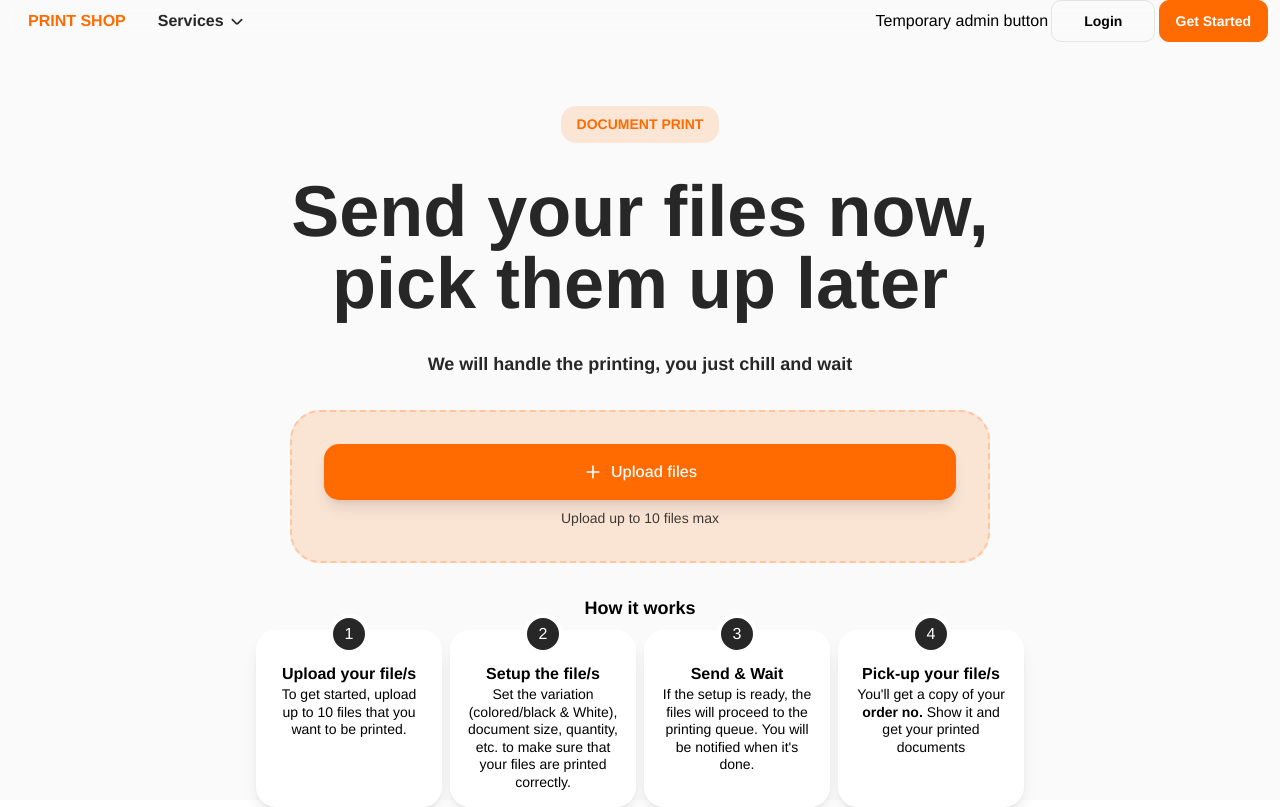
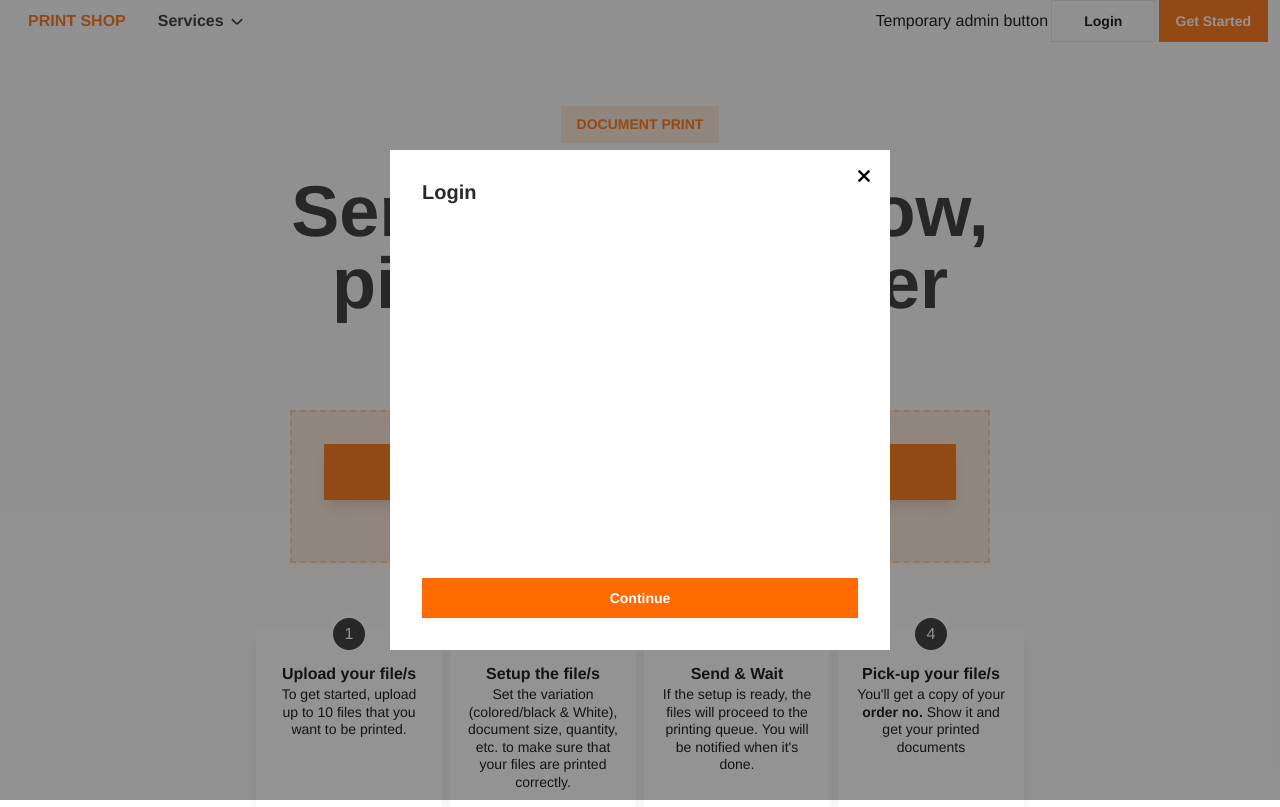
Before and after one commit to GeloyC/printshop, a React (Vite) app in the folder client/: page / in a window 1280 px wide. Both pictures are taken after a click on the button "Login". Built offline with nearby package versions, Linux system fonts and the light colour scheme.

Commit message:
created a login and signup modal, not yet working

```diff
--- a/client/src/App.tsx
+++ b/client/src/App.tsx
@@ -2,7 +2,7 @@ import './App.css'
 import { BrowserRouter, Routes, Route } from 'react-router-dom'
 
 import ClientLayout from './layouts/client.layout'
-import Home from './pages/client/Home'
+import Home from './pages/client/Home/Home'
 import DocumentPrintSetup from './pages/client/DocumentPrintSetup'
 import AdminLayout from './layouts/admin.layout'
 import Service from './pages/admin/Service'
--- /dev/null
+++ b/client/src/components/client/navbar.tsx
@@ -0,0 +1,63 @@
+import { Link } from "react-router-dom";
+
+import Arrow from '/src/assets/icon/arrow-no-tail.svg?react'
+import { useState } from "react";
+import ModalWrapper from "../wrapper/ModalWrapper";
+import Signup from "../modal/client/Signup";
+import Login from "../modal/client/Login";
+
+function NavBar () {
+
+    const [loginOpen, setLoginOpen] = useState<boolean>(false);
+    const [signupOpen, setSignupOpen] = useState<boolean>(false);
+
+    return (
+        <>
+            <section className="sticky top-0 backdrop-blur flex w-full items-center justify-between h-[4rem] px-[0.75rem]">
+                <div className="flex items-center h-full gap-[1rem]">
+                    <Link to="/" className="text-[#ff6b00] font-bold pl-[1rem]">PRINT SHOP</Link>
+
+                    <div className="group relative flex h-full">
+                        <div className="flex h-full items-center cursor-pointer">
+                            <div className="flex items-center gap-[0.2rem] px-[1rem] py-[0.5rem] hover:bg-[#B1B2B5]/25 rounded-[5px] text-[#272727]">
+                                <span className="font-bold text-[#272727]">Services</span>
+                                <Arrow className="size-5 rotate-270 group-hover:rotate-90 transition-all duration-100"/>
+                            </div>
+                        </div>
+
+                        <div className="absolute top-[3rem] left-1/2 -translate-x-1/2 p-[0.5rem] hidden group-hover:flex flex flex-col items-start shadow-lg bg-[#FFF] border border-[#272727]/10">
+                            <Link to="/" className="whitespace-nowrap py-[0.5rem] px-[1rem] hover:bg-[#B1B2B5]/25 active:bg-[#B1B2B5]/35">Document Print</Link>
+                        </div>
+                    </div>
+                </div>
+
+                <div className="flex items-center h-full gap-[0.2rem]">
+                    <Link to="/admin/service">Temporary admin button</Link>
+                    <button onClick={()=>setLoginOpen(true)} className="border border-[#272727]/10 hover:border-[#272727]/50 active:border-[#272727] px-[1rem] py-[0.5rem] cursor-pointer transition-all duration-100">
+                        <span className="px-[1rem] font-bold text-[14px]">Login</span>
+                    </button>
+                    <button onClick={()=>setSignupOpen(true)} className="border border-[#ff6b00] bg-[#ff6b00] hover:bg-[#e76100] active:bg-[#ff6b00] px-[1rem] py-[0.5rem] cursor-pointer transition-all duration-100">
+                        <span className="text-[#FFF] font-bold text-[14px]">Get Started</span>
+                    </button>
+                </div>
+            </section>
+
+            {signupOpen && (
+                <ModalWrapper>
+                    <Signup />
+                </ModalWrapper>
+            )}
+
+            {loginOpen && (
+                <ModalWrapper>
+                    <Login
+                        close={()=>setLoginOpen(false)}
+                    />
+                </ModalWrapper>
+            )}
+
+        </>
+    )
+}
+
+export default NavBar;
--- /dev/null
+++ b/client/src/components/modal/client/Login.tsx
@@ -0,0 +1,35 @@
+// icon
+import Close from '/src/assets/icon/close.svg?react'
+
+interface LoginProp {
+    close: () => void
+}
+
+function Login ({
+    close
+}: LoginProp) {
+
+    return (
+        <div className="fade-up relative flex flex-col w-[500px] h-[500px] bg-[#fff] p-[2rem]">
+            <button onClick={close} className="absolute top-3 right-3 cursor-pointer">
+                <Close className='size-7'/>
+            </button>
+            <span className="text-[20px] text-[#292929] font-bold leading-none">Login</span>
+
+
+            <div className='flex flex-col items-start w-full h-full gap-[1rem]'>
+
+                {/* input fields here */}
+
+            </div>
+
+            <div className='flex items-center w-full gap-[0.3rem]'>
+                <button className='py-[0.5rem] w-full bg-[#ff6b00] hover:bg-[#cc4c02] active:bg-[#ff6b00] transition-all duration-100 cursor-pointer'>
+                    <span className='text-[14px] text-[#fff] font-bold'>Continue</span>
+                </button>
+            </div>
+        </div>
+    )
+}
+
+export default Login
--- /dev/null
+++ b/client/src/components/modal/client/Signup.tsx
@@ -0,0 +1,11 @@
+
+function Signup () {
+
+    return (
+        <div className="fade-up relative flex flex-col w-[500px] h-[500px] bg-[#fff] p-[2rem]">
+            asdas
+        </div>
+    )
+}
+
+export default Signup;
--- a/client/src/components/navbar.tsx
+++ /dev/null
@@ -1,39 +0,0 @@
-import { Link } from "react-router-dom";
-
-import Arrow from '/src/assets/icon/arrow-no-tail.svg?react'
-
-function NavBar () {
-
-    return (
-        <section className="sticky top-0 backdrop-blur flex w-full items-center justify-between h-[4rem] px-[0.75rem]">
-            <div className="flex items-center h-full gap-[1rem]">
-                <Link to="/" className="text-[#ff6b00] font-bold pl-[1rem]">PRINT SHOP</Link>
-
-                <div className="group relative flex h-full">
-                    <div className="flex h-full items-center cursor-pointer">
-                        <div className="flex items-center gap-[0.2rem] px-[1rem] py-[0.5rem] hover:bg-[#B1B2B5]/25 rounded-[5px] text-[#272727]">
-                            <span className="font-bold text-[#272727]">Services</span>
-                            <Arrow className="size-5 rotate-270 group-hover:rotate-90 transition-all duration-100"/>
-                        </div>
-                    </div>
-
-                    <div className="absolute top-[3rem] left-1/2 -translate-x-1/2 p-[0.5rem] hidden group-hover:flex flex flex-col items-start shadow-lg bg-[#FFF] rounded-[5px] border border-[#272727]/10">
-                        <Link to="/" className="whitespace-nowrap py-[0.5rem] px-[1rem] hover:bg-[#B1B2B5]/25 active:bg-[#B1B2B5]/35 rounded-[5px]">Document Print</Link>
-                    </div>
-                </div>
-            </div>
-
-            <div className="flex items-center h-full gap-[0.2rem]">
-                <Link to="/admin/service">Temporary admin button</Link>
-                <button className="border border-[#272727]/10 hover:border-[#272727]/50 active:border-[#272727] px-[1rem] py-[0.5rem] rounded-[10px] cursor-pointer transition-all duration-100">
-                    <span className="px-[1rem] font-bold text-[14px]">Login</span>
-                </button>
-                <button className="border border-[#ff6b00] bg-[#ff6b00] hover:bg-[#e76100] active:bg-[#ff6b00] px-[1rem] py-[0.5rem] rounded-[10px] cursor-pointer transition-all duration-100">
-                    <span className="text-[#FFF] font-bold text-[14px]">Get Started</span>
-                </button>
-            </div>
-        </section>
-    )
-}
-
-export default NavBar;
--- a/client/src/layouts/admin.layout.tsx
+++ b/client/src/layouts/admin.layout.tsx
@@ -1,6 +1,6 @@
 import { Outlet } from "react-router-dom"
-import NavbarAdmin from "../components/navbarAdmin"
-import TopNavAdmin from "../components/topnavAdmin"
+import NavbarAdmin from "../components/admin/navbarAdmin"
+import TopNavAdmin from "../components/admin/topnavAdmin"
 
 import { useState } from "react"
 
--- a/client/src/layouts/client.layout.tsx
+++ b/client/src/layouts/client.layout.tsx
@@ -1,5 +1,5 @@
 import { Outlet } from "react-router-dom"
-import NavBar from "../components/navbar"
+import NavBar from "../components/client/navbar"
 
 function ClientLayout () {
 
--- a/client/src/components/client/DocumentPrintUpload.tsx
+++ b/client/src/pages/client/Home/DocumentPrintUploadButton.tsx
@@ -4,13 +4,13 @@ type FunctionType = {
     handleFileChange: (e: React.ChangeEvent<HTMLInputElement>) => void;
 }
 
-function DocumentPrintUpload ({ handleFileChange }: FunctionType) {
+function DocumentPrintUploadButton ({ handleFileChange }: FunctionType) {
 
     return (
-        <div className="flex flex-col items-center justify-center w-[700px] p-[2rem] bg-[#ff6b00]/15 gap-[2rem] rounded-[30px] border-2 border-dashed border-[#ff6b00]/25">
+        <div className="flex flex-col items-center justify-center w-[700px] p-[2rem] bg-[#ff6b00]/15 gap-[2rem] border-2 border-dashed border-[#ff6b00]/25">
             <input type="file" name="document_upload" id="document_upload" multiple onChange={handleFileChange} hidden/>
             <div className='flex flex-col items-center w-full gap-[0.5rem]'>
-                <label htmlFor="document_upload" className="flex items-center justify-center w-full gap-[0.5rem] group bg-[#FFF] px-[2rem] py-[1rem] cursor-pointer rounded-[15px] shadow-lg active:shadow-sm bg-[#ff6b00] hover:bg-[#ff810a] active:bg-[#ff6b00] transition-all duration-100">
+                <label htmlFor="document_upload" className="flex items-center justify-center w-full gap-[0.5rem] group bg-[#FFF] px-[2rem] py-[1rem] cursor-pointer shadow-lg active:shadow-sm bg-[#ff6b00] hover:bg-[#ff810a] active:bg-[#ff6b00] transition-all duration-100">
                     <Add className='size-5' color='#FFF'/>
                     <span className='font-[500] text-[#FFF]'>Upload files</span>
                 </label>
@@ -20,4 +20,4 @@ function DocumentPrintUpload ({ handleFileChange }: FunctionType) {
     )
 }
 
-export default DocumentPrintUpload
+export default DocumentPrintUploadButton
--- a/client/src/pages/client/Home.tsx
+++ b/client/src/pages/client/Home/Home.tsx
@@ -2,8 +2,8 @@
 import { useNavigate } from "react-router-dom"
 
 // components
-import DocumentPrintUpload from "../../components/client/DocumentPrintUpload"
-import { useFileContext } from "../../context/documentPrintContext";
+import DocumentPrintUploadButton from "./DocumentPrintUploadButton"
+import { useFileContext } from "../../../context/documentPrintContext";
 
 function Home () {
 
@@ -33,12 +33,12 @@ function Home () {
         <div className="mt-[4rem] flex flex-col w-full h-full items-center justify-center gap-[2rem] px-[16rem]">
 
             <div className='flex flex-col items-center w-full gap-[2rem]'>
-                <span className='text-[14px] text-[#ff6b00] font-bold bg-[#ff6b00]/15 rounded-[15px] px-[1rem] py-[0.5rem]'>DOCUMENT PRINT</span>
+                <span className='text-[14px] text-[#ff6b00] font-bold bg-[#ff6b00]/15 px-[1rem] py-[0.5rem]'>DOCUMENT PRINT</span>
                 <h1 className='text-7xl text-[#272727] text-center font-[900] leading-none'>Send your files now,<br/> pick them up later</h1>
                 <span className='text-[18px] text-[#272727] font-bold'>We will handle the printing, you just chill and wait</span>
             </div>
 
-            <DocumentPrintUpload
+            <DocumentPrintUploadButton
                 handleFileChange={handleFileChange}
             />
 
@@ -46,25 +46,25 @@ function Home () {
                 <span className='text-[18px] font-bold'>How it works</span>
 
                 <div className='grid grid-cols-4 w-full gap-[0.5rem]'>
-                    <div className='relative flex flex-col items-center w-full bg-[#fff] rounded-[20px] p-[1rem] pt-[2rem] shadow-lg'>
+                    <div className='relative flex flex-col items-center w-full bg-[#fff] p-[1rem] pt-[2rem] shadow-lg'>
                         <span className='absolute -top-4 px-[0.75rem] py-[0.5rem] rounded-full bg-[#272727] text-[#FFF] border-4 border-[#FFF] leading-none'>1</span>
                         <span className='text-[18x] font-bold'>Upload your file/s</span>
                         <span className='text-center text-[14px] leading-tight'>To get started, upload up to 10 files that you want to be printed.</span>
                     </div>
 
-                    <div className='relative flex flex-col items-center w-full bg-[#fff] rounded-[20px] p-[1rem] pt-[2rem] shadow-lg'>
+                    <div className='relative flex flex-col items-center w-full bg-[#fff] p-[1rem] pt-[2rem] shadow-lg'>
                         <span className='absolute -top-4 px-[0.75rem] py-[0.5rem] rounded-full bg-[#272727] text-[#FFF] border-4 border-[#FFF] leading-none'>2</span>
                         <span className='text-[18x] font-bold'>Setup the file/s</span>
                         <span className='text-center text-[14px] leading-tight'>Set the variation (colored/black & White), document size, quantity, etc. to make sure that your files are printed correctly.</span>
                     </div>
 
-                    <div className='relative flex flex-col items-center w-full bg-[#fff] rounded-[20px] p-[1rem] pt-[2rem] shadow-lg'>
+                    <div className='relative flex flex-col items-center w-full bg-[#fff] p-[1rem] pt-[2rem] shadow-lg'>
                         <span className='absolute -top-4 px-[0.75rem] py-[0.5rem] rounded-full bg-[#272727] text-[#FFF] border-4 border-[#FFF] leading-none'>3</span>
                         <span className='text-[18x] font-bold'>Send & Wait</span>
                         <span className='text-center text-[14px] leading-tight'>If the setup is ready, the files will proceed to the printing queue. You will be notified when it's done.</span>
                     </div>
 
-                    <div className='relative flex flex-col items-center w-full bg-[#fff] rounded-[20px] p-[1rem] pt-[2rem] shadow-lg'>
+                    <div className='relative flex flex-col items-center w-full bg-[#fff] p-[1rem] pt-[2rem] shadow-lg'>
                         <span className='absolute -top-4 px-[0.75rem] py-[0.5rem] rounded-full bg-[#272727] text-[#FFF] border-4 border-[#FFF] leading-none'>4</span>
                         <span className='text-[18x] font-bold'>Pick-up your file/s</span>
                         <span className='text-center text-[14px] leading-tight'>You'll get a copy of your <strong>order no.</strong> Show it and get your printed documents</span>
```
Also changed, not shown: client/src/types/admin/service.ts (+17 -2 lines), client/src/components/admin/navbarAdmin.tsx (renamed from client/src/components/navbarAdmin.tsx), client/src/components/admin/topnavAdmin.tsx (renamed from client/src/components/topnavAdmin.tsx).
